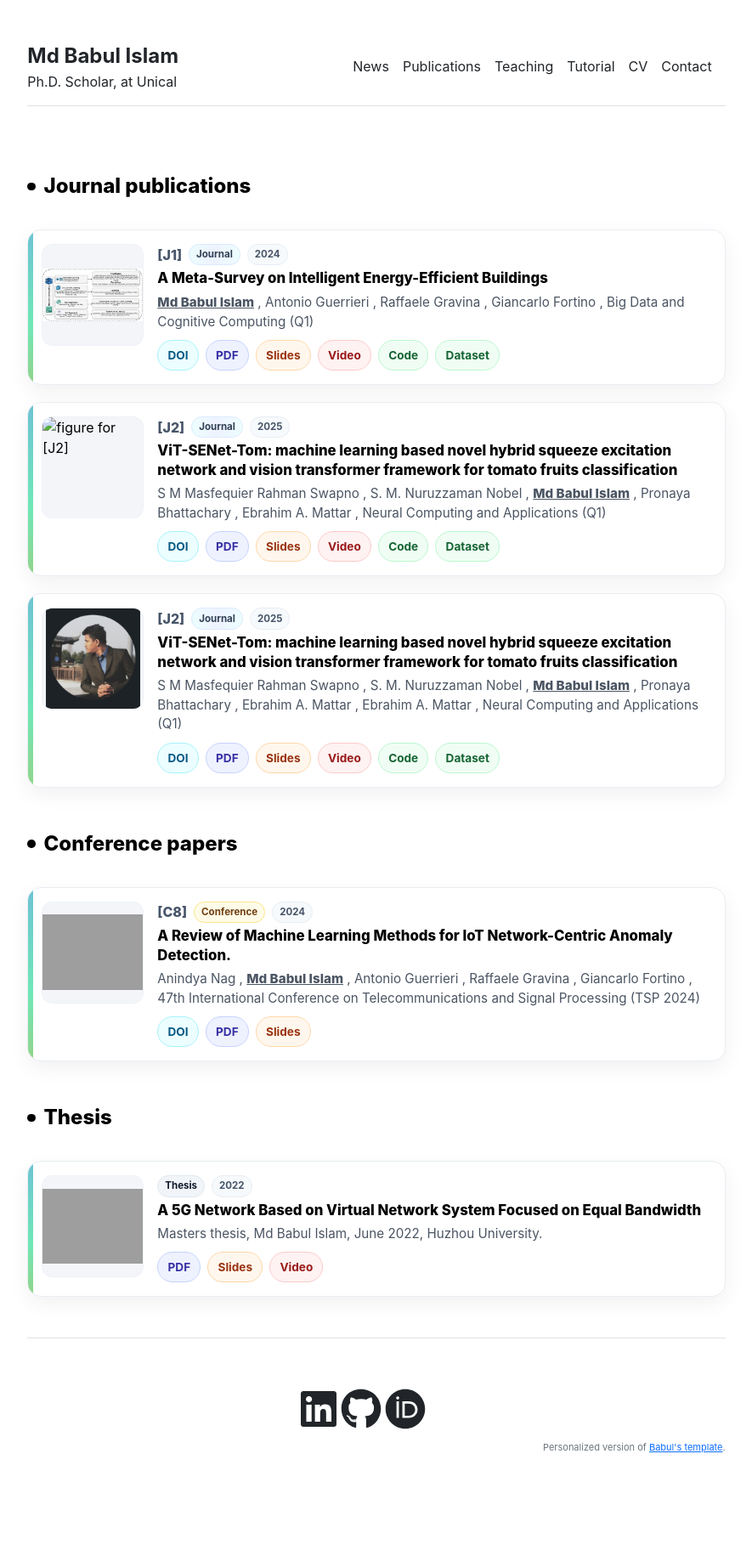
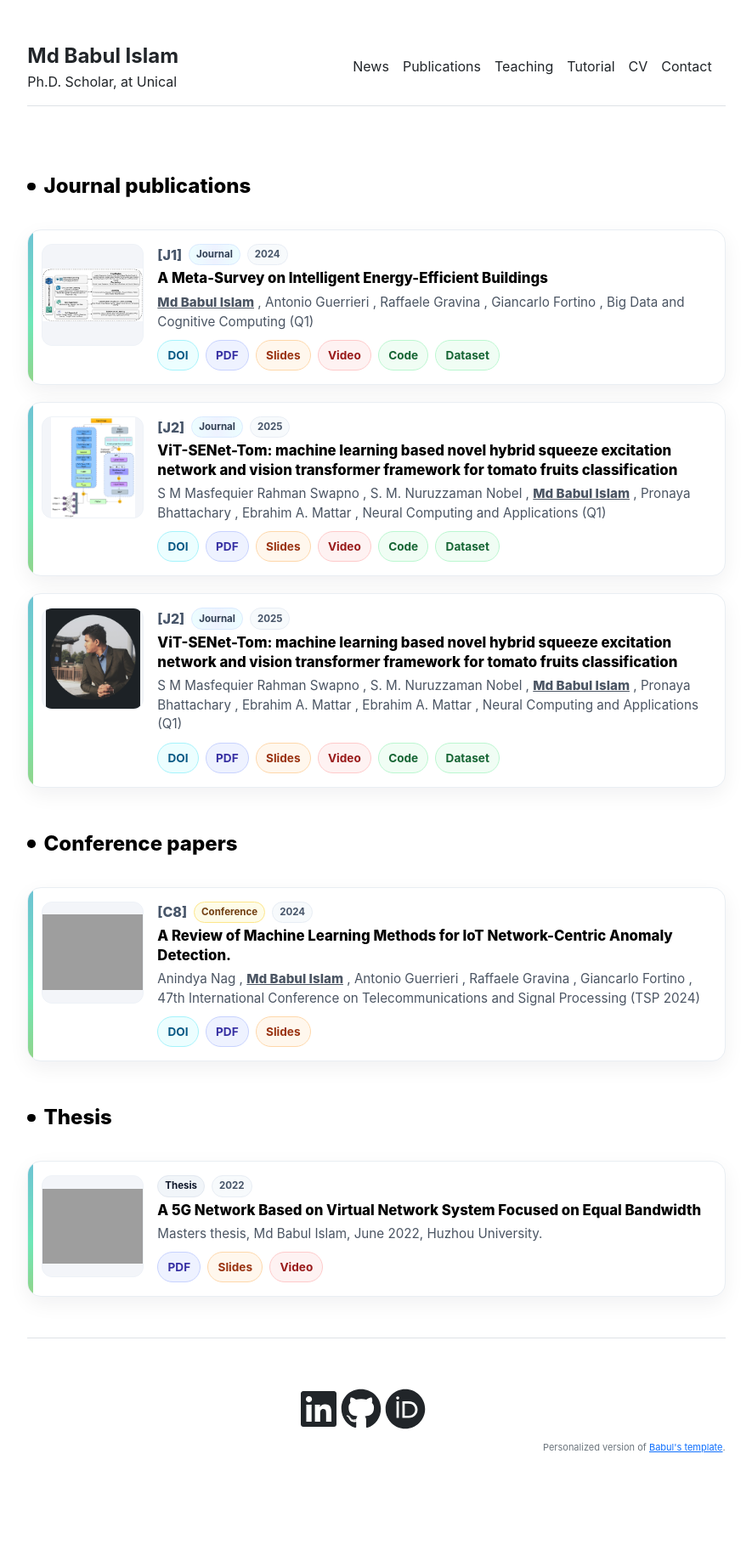
Before and after one commit to babulcseian/babulcseian.github.io, a Jekyll site: the page built from publications.md, in a window 1280 px wide. Shown: the whole page at 85% size, without its empty margins (197-1082 px from the left). Built offline with Jekyll 4.4.1, drawn with Linux system fonts in a browser that asks for light colours; a style sheet for code colours, icons or effects is not loaded; grey boxes are pictures that could not be loaded.

Commit message:
Update publications.yml

```diff
--- a/_data/publications.yml
+++ b/_data/publications.yml
@@ -35,7 +35,7 @@ journal:
     slides: ""
     videos: ""
     dataset: ""
-    figure: "/assets/img/img/paper/journal/tom.png"
+    figure: "/assets/img/paper/journal/tom.png"
     fit: "contain"
 
   - idx: "[J2]"
```
